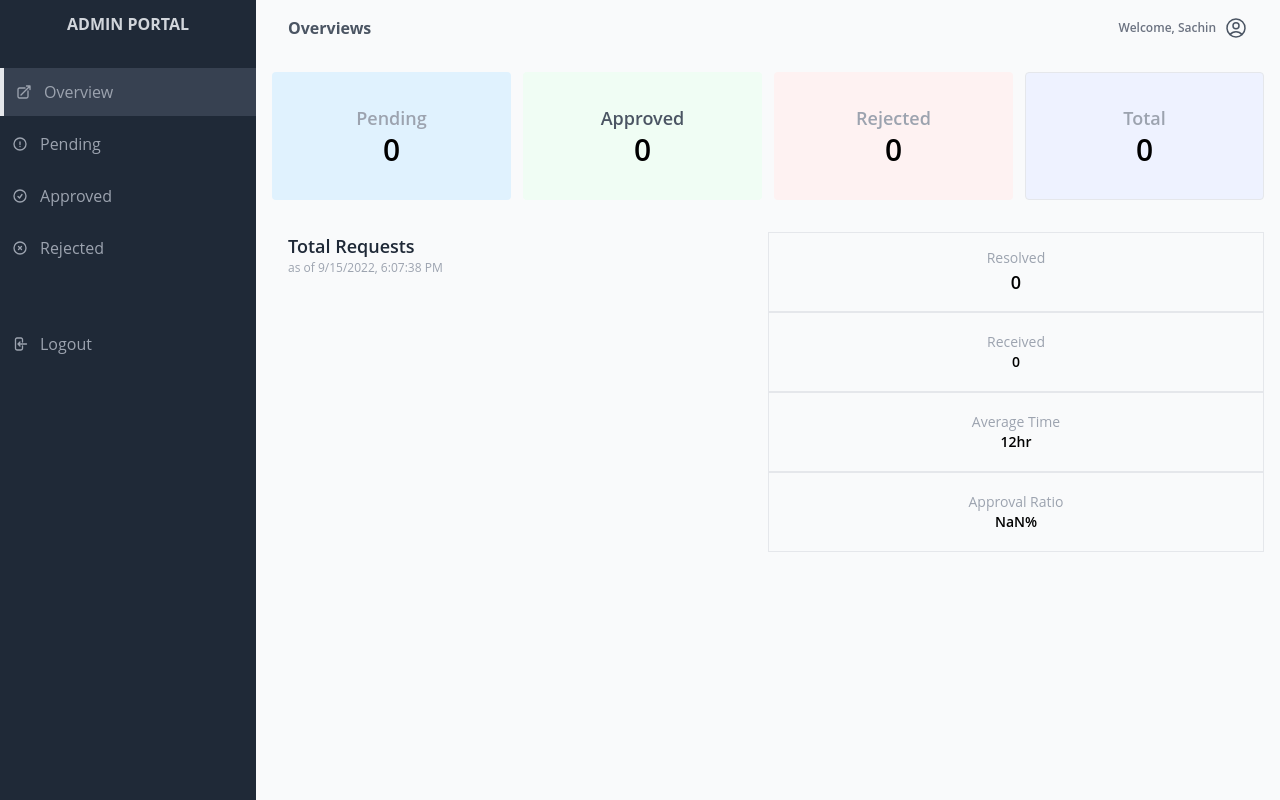
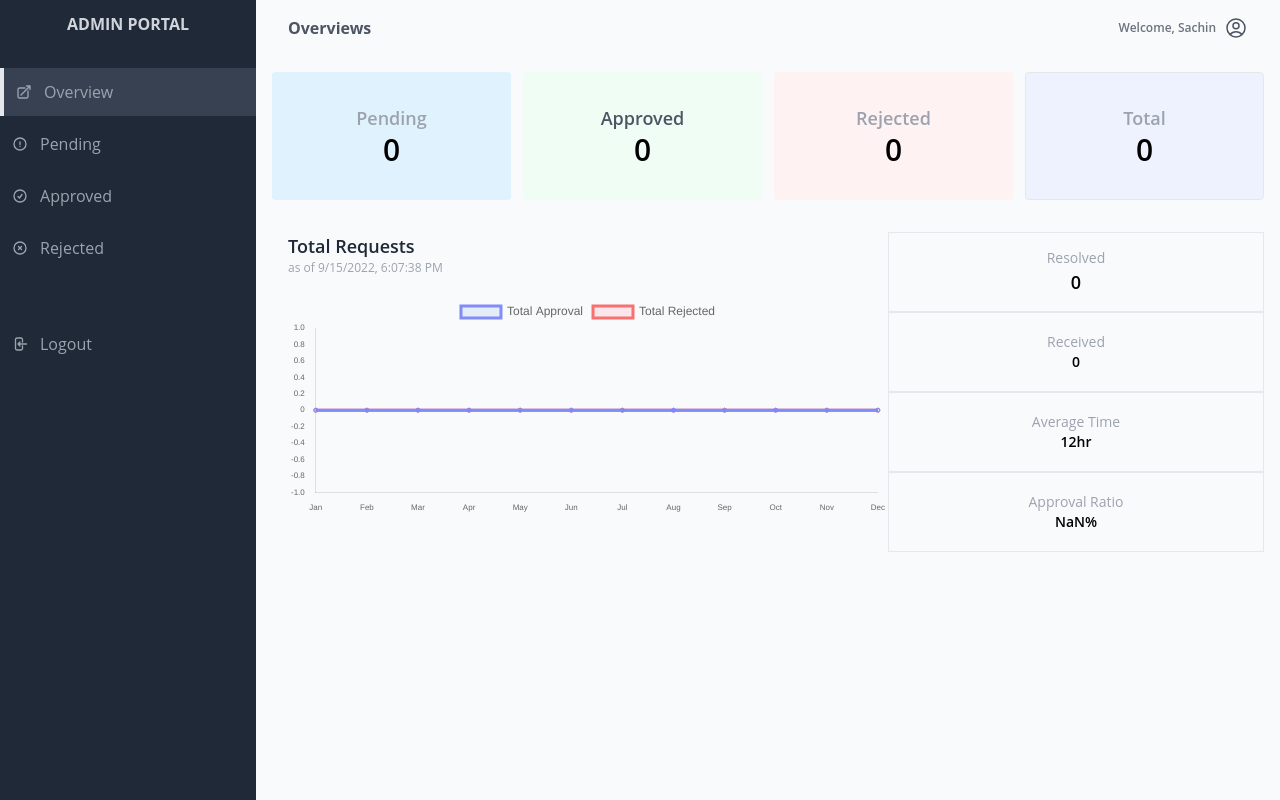
Before and after one commit to dwivedi-ritik/Gatepass-Portal, a Next.js app: page /admin/overviews in a window 1280 px wide. Built offline with nearby package versions, Linux system fonts and the light colour scheme; no server answers; the database is empty; sample sign-in values are in the browser's storage.

Commit message:
test chart

```diff
--- a/components/admin/AdminOverview.js
+++ b/components/admin/AdminOverview.js
@@ -2,7 +2,7 @@ import React, { useEffect, useState } from "react";
 import AdminNav from "./AdminNav";
 
 // Chart js is having issue in production for now i have to remove it from producton
-// import ShowChart from "./ShowChart";
+import ShowChart from "./ShowChart";
 
 import Spinner from "../Spinner"
 
@@ -54,9 +54,9 @@ export default function AdminOverview() {
                             <p className="text-xs text-gray-400">as of {new Date().toLocaleString()}</p>
 
 
-                            {/* <ShowChart /> */}
+                            <ShowChart />
                         </div>
-                        <div className="grid grid-cols-2 justify-center md:grid-cols-1 md:w-1/2 mt-4">
+                        <div className="grid grid-cols-2 justify-center md:grid-cols-1 md:w-1/2 mt-12 md:mt-4">
                             <div className="h-20  border flex flex-col items-center justify-center">
                                 <p className="text-sm text-gray-400">Resolved</p>
                                 <p className="text-lg font-semibold">{dashboard.rejectCount + dashboard.approveCount}</p>
--- a/components/admin/ShowChart.js
+++ b/components/admin/ShowChart.js
@@ -1,13 +1,33 @@
 import react, { useEffect, useState } from "react";
 
-import "chart.js/auto"
-import { Chart } from "react-chartjs-2";
+import {
+    Chart as ChartJS,
+    CategoryScale,
+    LinearScale,
+    PointElement,
+    LineElement,
+    Title,
+    Tooltip,
+    Legend,
+} from 'chart.js';
+
+import { Line } from 'react-chartjs-2';
+
+ChartJS.register(
+    CategoryScale,
+    LinearScale,
+    PointElement,
+    LineElement,
+    Title,
+    Tooltip,
+    Legend
+);
 
 import { chartjsData, chartjsOption } from "../../utils/constants"
 
 export default function ShowChart(props) {
     let [tom, setTom] = useState(chartjsData)
-    let [showChart , setShowChart ] =useState(false)
+    let [showChart, setShowChart] = useState(false)
     let olderObj = chartjsData
     useEffect(() => {
         setTom(chartjsData)
@@ -23,8 +43,8 @@ export default function ShowChart(props) {
     }, [])
 
     return (
-            <div className="mt-5 p-t-2 ">
-                {showChart && <Chart type='line' data={chartjsData} options={chartjsOption} height={"220px"} width={"600px"} />}
-            </div>
+        <div className="mt-5 p-t-2 ">
+            {showChart && <Line type='line' data={chartjsData} options={chartjsOption} height={"220px"} width={"600px"} />}
+        </div>
     );
 }
```
